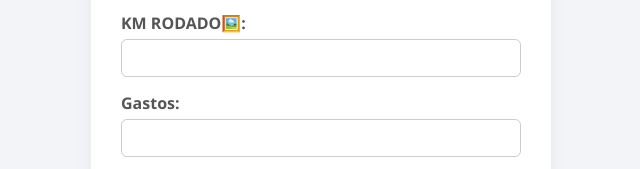
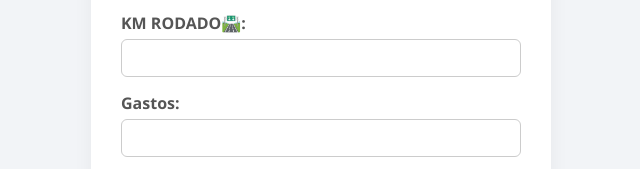
Before and after one commit to leomissio72-cpu/S-O-JOS-GUINCHO, a plain HTML site: page index.html in a window 1280 px wide. Shown: the part 279-448 px from the top of the page, 319-959 px from the left. Drawn offline with Linux system fonts and the light colour scheme.

Commit message:
Update index.html

```diff
--- a/index.html
+++ b/index.html
@@ -80,8 +80,8 @@
       <label>Nome do Cliente:</label>
       <input type="text" name="Nome do Cliente" required />
 
-      <label>KM RODADO🖼️:</label>
-      <input type="number" name="KM RODADO🖼️" required />
+      <label>KM RODADO🛣️:</label>
+      <input type="number" name="KM RODADO🛣️" required />
 
       <label>Gastos:</label>
       <input type="number" name="Gastos" step="0.01" required />
```
